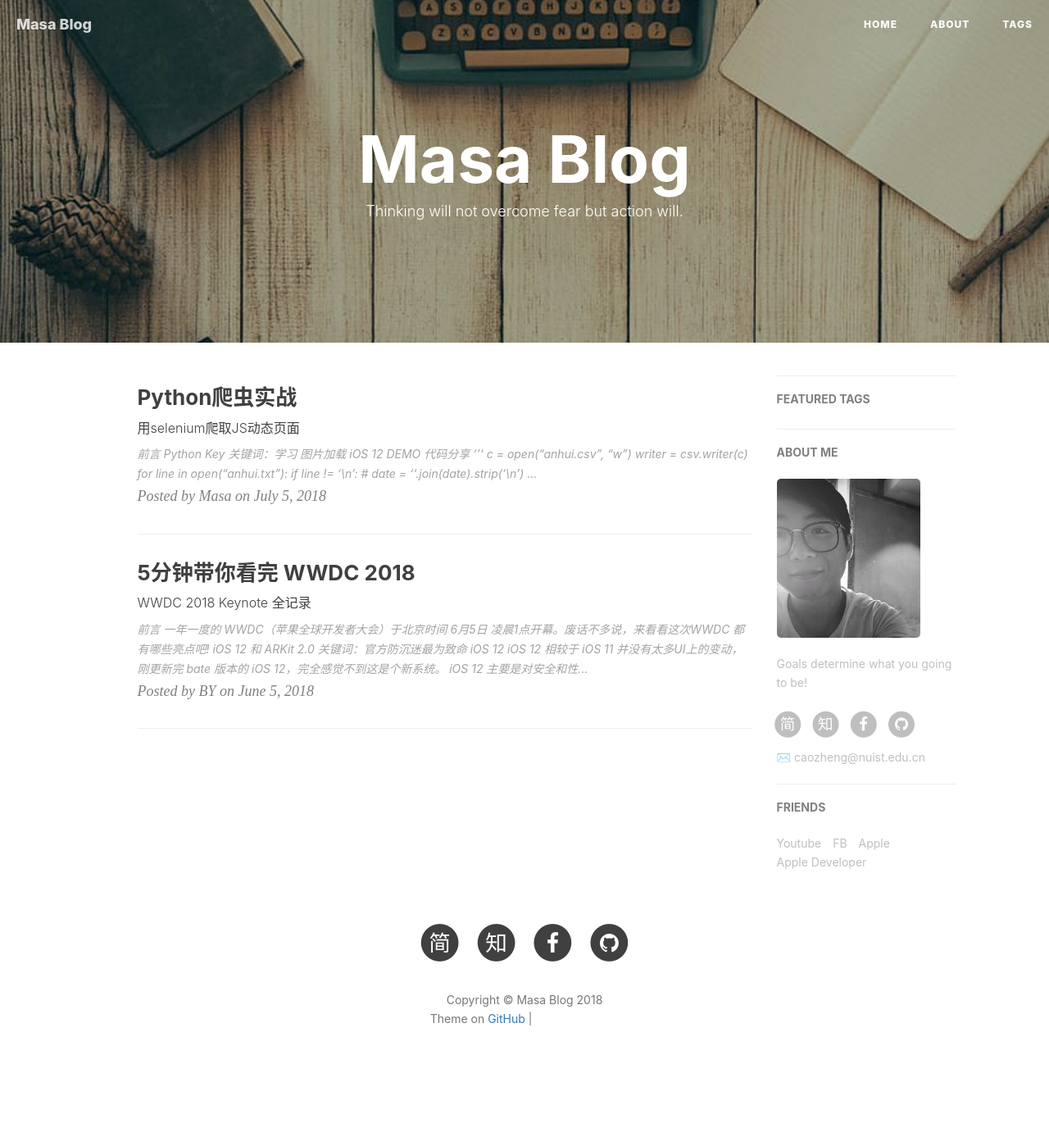
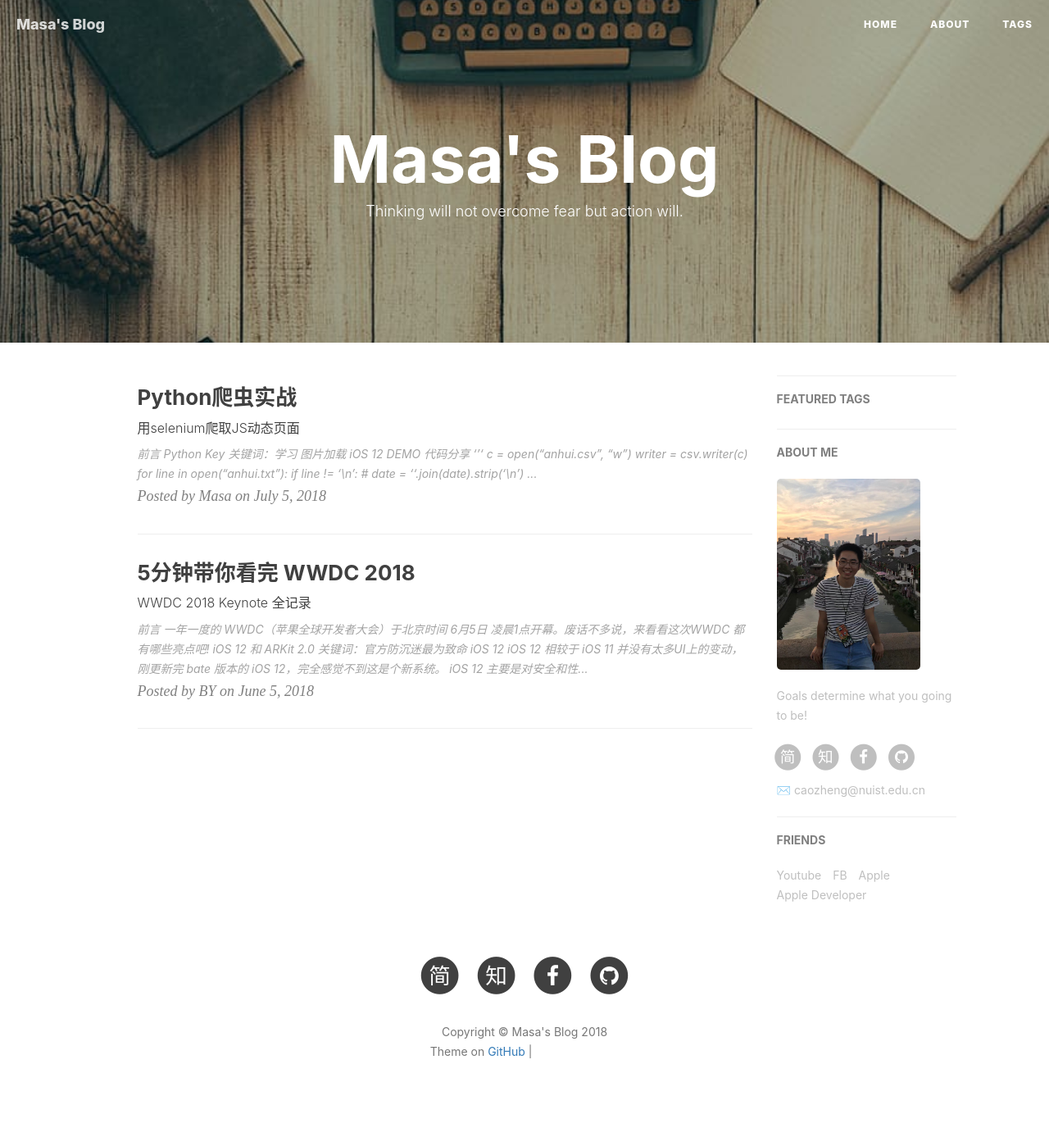
Before and after one commit to uorcz/nuistcz.github.io, a Jekyll site: the page built from index.html, in a window 1280 px wide. Shown: the whole page at 82% size. Built offline with Jekyll 4.4.1, drawn with Linux system fonts in a browser that asks for light colours; nearby versions of some CDN libraries; the list of posts is cut into pages by our own code; comment, search, counter and statistics services are not loaded; before the commit the page ends 1347 px from its top, so only the background shows below that; grey boxes are pictures that could not be loaded.

Commit message:
IMG change

```diff
--- a/_config.yml
+++ b/_config.yml
@@ -1,6 +1,6 @@
 # Site settings
-title: Masa Blog
-SEOTitle: Masa的博客 | Masa Blog
+title: Masa's Blog
+SEOTitle: Masa的博客 | Masa's Blog
 header-img: img/post-bg-desk.jpg
 email: caozheng@nuist.edu.cn
 description: "Every failure is leading towards success."
@@ -12,7 +12,7 @@ github_repo: "https://github.com/nuistcz/nuistcz.github.io.git" # you code repos
 # Sidebar settings
 sidebar: true                           # whether or not using Sidebar.
 sidebar-about-description: "Goals determine what you going to be!"
-sidebar-avatar: /img/about-BY-gentle.jpg      # use absolute URL, seeing it's used in both `/` and `/about/`
+sidebar-avatar: /img/masa.jpg      # use absolute URL, seeing it's used in both `/` and `/about/`
 
 
 
@@ -61,7 +61,7 @@ kramdown:
 
 # Gitalk
 gitalk:
-  enable: true    #是否开启Gitalk评论
+  enable: false    #是否开启Gitalk评论
   clientID: f2c84e7629bb1446c1a4                            #生成的clientID
   clientSecret: ca6d6139d1e1b8c43f8b2e19492ddcac8b322d0d    #生成的clientSecret
   repo: nuistcz.github.io    #仓库名称
```
Also changed, not shown: img/masa.JPG (added), 2 other files.
